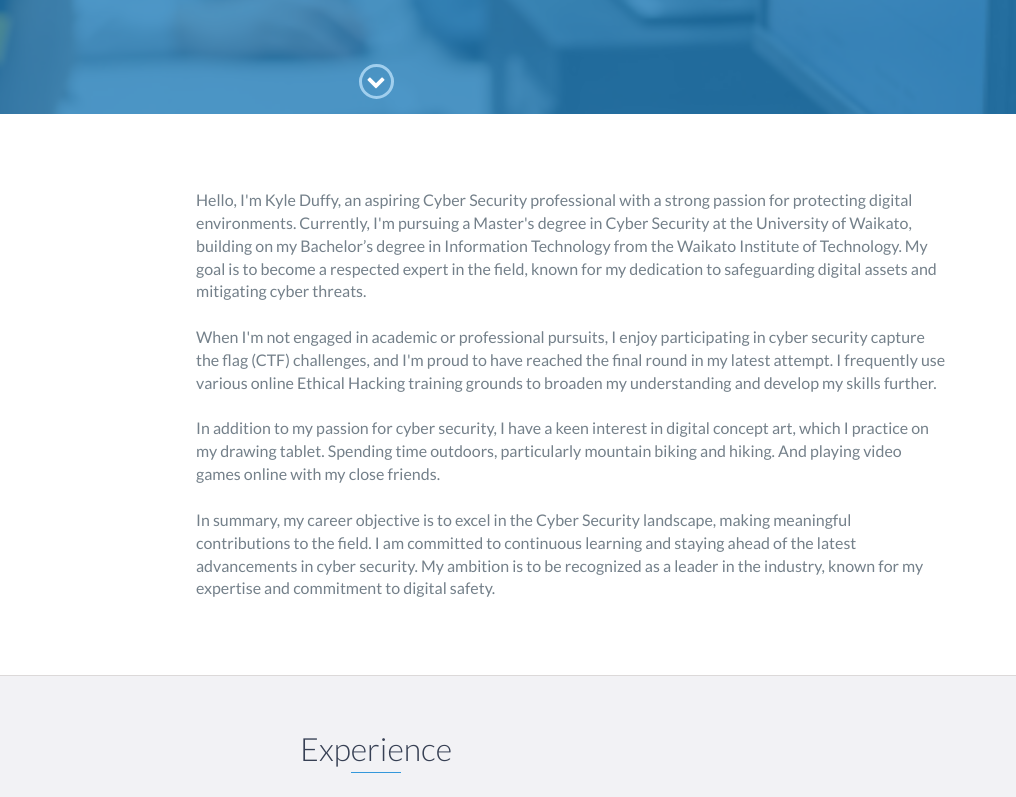
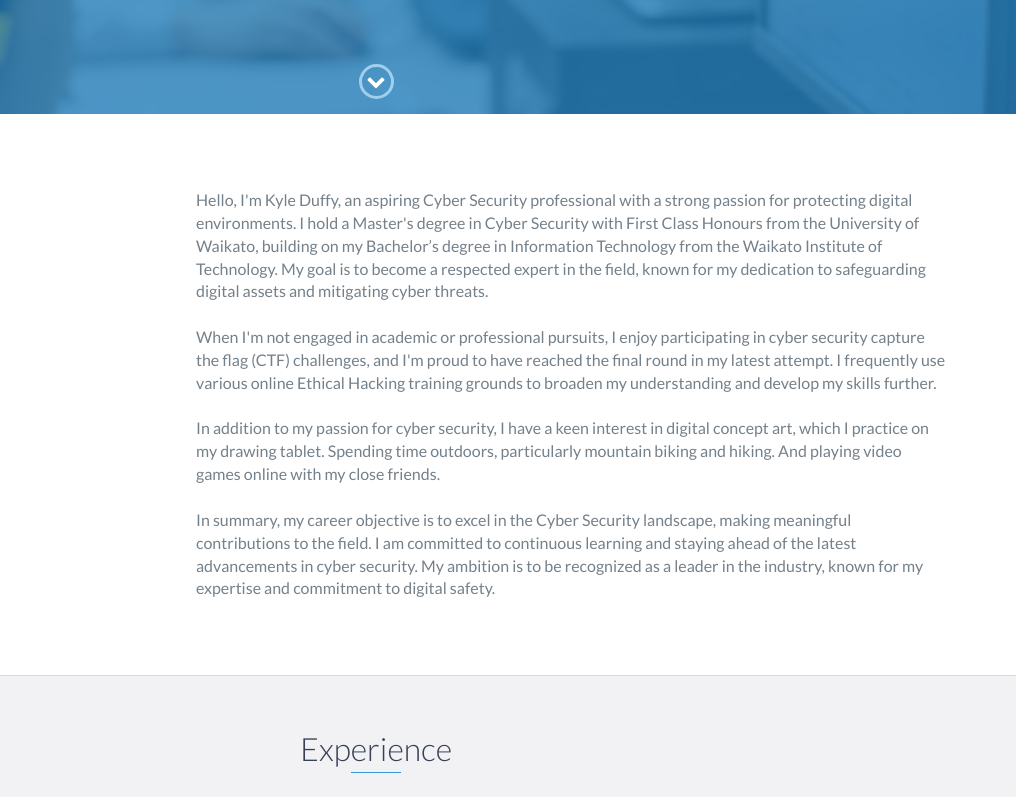
Before and after one commit to Evantair42/Evantair42.github.io, a website: page index.html in a window 1280 px wide. Shown: the part 686-1483 px from the top of the page, 264-1280 px from the left. Drawn offline with nearby package versions, Linux system fonts and the light colour scheme.

Commit message:
Update index.html

```diff
--- a/index.html
+++ b/index.html
@@ -71,7 +71,7 @@
                 </div>
                 <div class="col-md-8">
                     <p>
-			Hello, I'm Kyle Duffy, an aspiring Cyber Security professional with a strong passion for protecting digital environments. Currently, I'm pursuing a Master's degree in Cyber Security at the University of Waikato, building on my Bachelor’s degree in Information Technology from the Waikato Institute of Technology. My goal is to become a respected expert in the field, known for my dedication to safeguarding digital assets and mitigating cyber threats.
+			Hello, I'm Kyle Duffy, an aspiring Cyber Security professional with a strong passion for protecting digital environments. I hold a Master's degree in Cyber Security with First Class Honours from the University of Waikato, building on my Bachelor’s degree in Information Technology from the Waikato Institute of Technology. My goal is to become a respected expert in the field, known for my dedication to safeguarding digital assets and mitigating cyber threats.
                     <br><br>
 			When I'm not engaged in academic or professional pursuits, I enjoy participating in cyber security capture the flag (CTF) challenges, and I'm proud to have reached the final round in my latest attempt. I frequently use various online Ethical Hacking training grounds to broaden my understanding and develop my skills further.
 		    <br><br>
```
